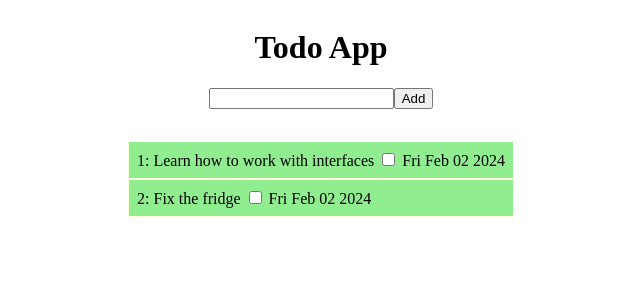
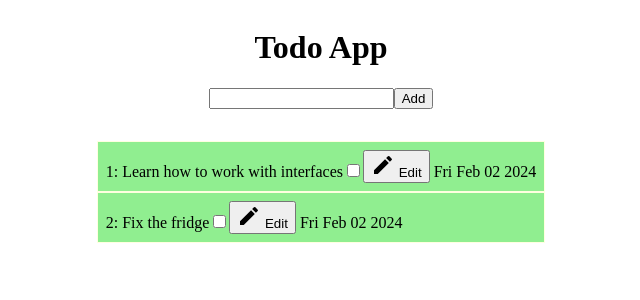
Before and after one commit to Ura427/todo, a React (Create React App) app: page / in a window 1280 px wide. Shown: the top 300 px of the page, without its empty margins (319-959 px from the left). Built offline with nearby package versions, Linux system fonts and the light colour scheme.

Commit message:
add possibility to edit todo

```diff
--- a/src/components/TodoItem.tsx
+++ b/src/components/TodoItem.tsx
@@ -1,22 +1,39 @@
-import React from "react";
+import React, { useState } from "react";
 import { ITodo } from "../types/types";
+import EditIcon from "@mui/icons-material/Edit";
+import DoneIcon from "@mui/icons-material/Done";
 
 interface TodoItemProps {
   todo: ITodo;
-  todos: ITodo[],
-  setTodos: React.Dispatch<React.SetStateAction<ITodo[]>>
+  todos: ITodo[];
+  setTodos: React.Dispatch<React.SetStateAction<ITodo[]>>;
 }
 
+const TodoItem: React.FC<TodoItemProps> = ({ todo, todos, setTodos }) => {
+  const [disabled, setDisabled] = useState<boolean>(true);
+   const [task, setTask] = useState<string | undefined>(todo.task)
 
+  const handleCheckboxChange = (id: number) => {
+    setTodos(todos.filter((todo: ITodo) => todo.id !== id));
+  };
 
-const TodoItem: React.FC<TodoItemProps> = ({ todo, todos, setTodos }) => {
+  const handleTaskChange = (e: React.ChangeEvent<HTMLInputElement>) => {
+    setTask(e.target.value)
+  }
 
-    // const
+  const btnClickHandler = (id: number) => {
+    setDisabled((prev) => !prev);
 
-    const handleCheckboxChange = (id: number) => {
-        setTodos(todos.filter((todo: ITodo) => todo.id !== id))
-    }
-
+    // if (disabled === true) {
+    //   setTodos(
+    //     todos.map((todo) => {
+    //       if (todo.id === id) {
+    //         todo[task] ===
+    //       }
+    //     })
+    //   );
+    // }
+  };
   return (
     <div
       style={{
@@ -25,7 +42,25 @@ const TodoItem: React.FC<TodoItemProps> = ({ todo, todos, setTodos }) => {
         padding: "0.5rem",
       }}
     >
-      {todo.id}: {todo.task} <input type="checkbox" checked={todo.completed} onChange={() => handleCheckboxChange(todo.id)} />{" "}
+      {todo.id}:{" "}
+      {disabled === true ? <>{task}</> : <><input type="text"  value={task} onChange={handleTaskChange}></input>{" "}</> }
+
+      <input
+        type="checkbox"
+        checked={todo.completed}
+        onChange={() => handleCheckboxChange(todo.id)}
+      />
+      <button onClick={() => btnClickHandler(todo.id)}>
+        {disabled === true ? (
+          <>
+            <EditIcon /> Edit
+          </>
+        ) : (
+          <>
+            <DoneIcon></DoneIcon> Done
+          </>
+        )}
+      </button>{" "}
       {todo.created.toString()}
     </div>
   );
```
